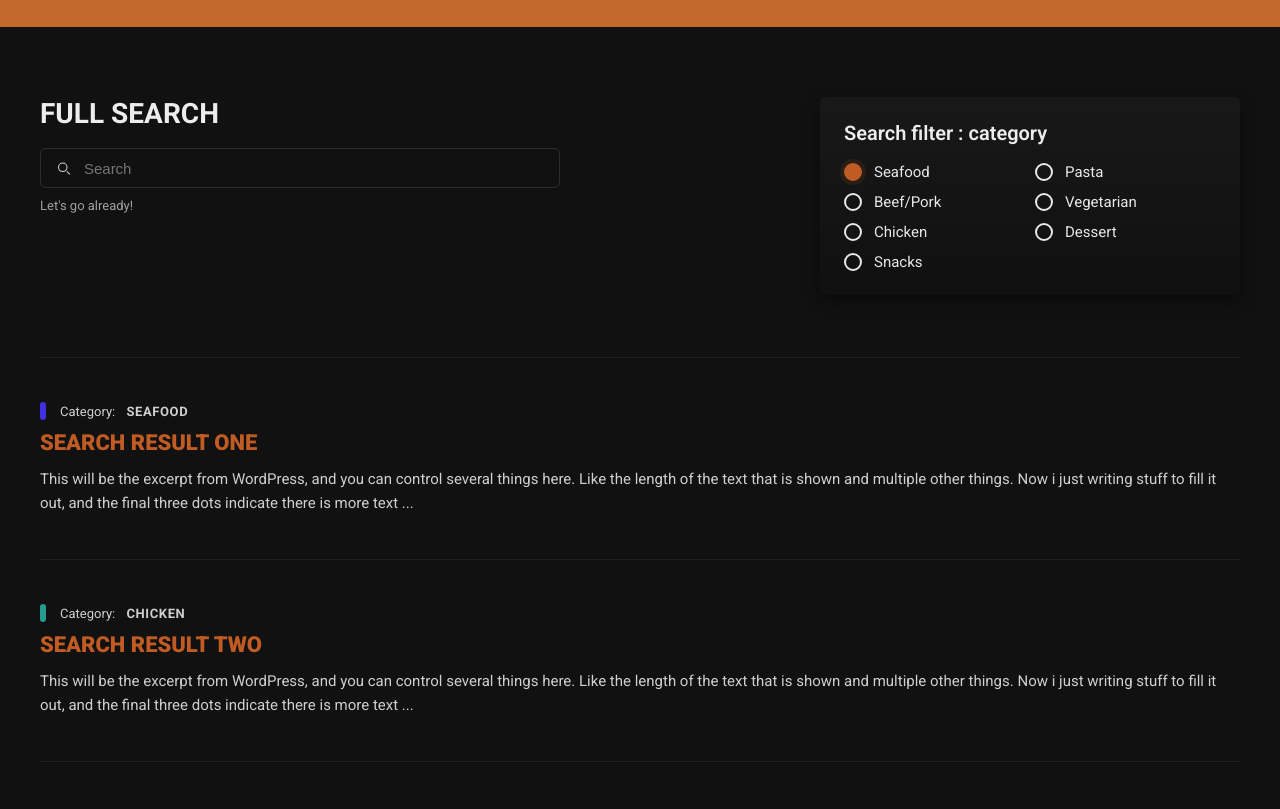
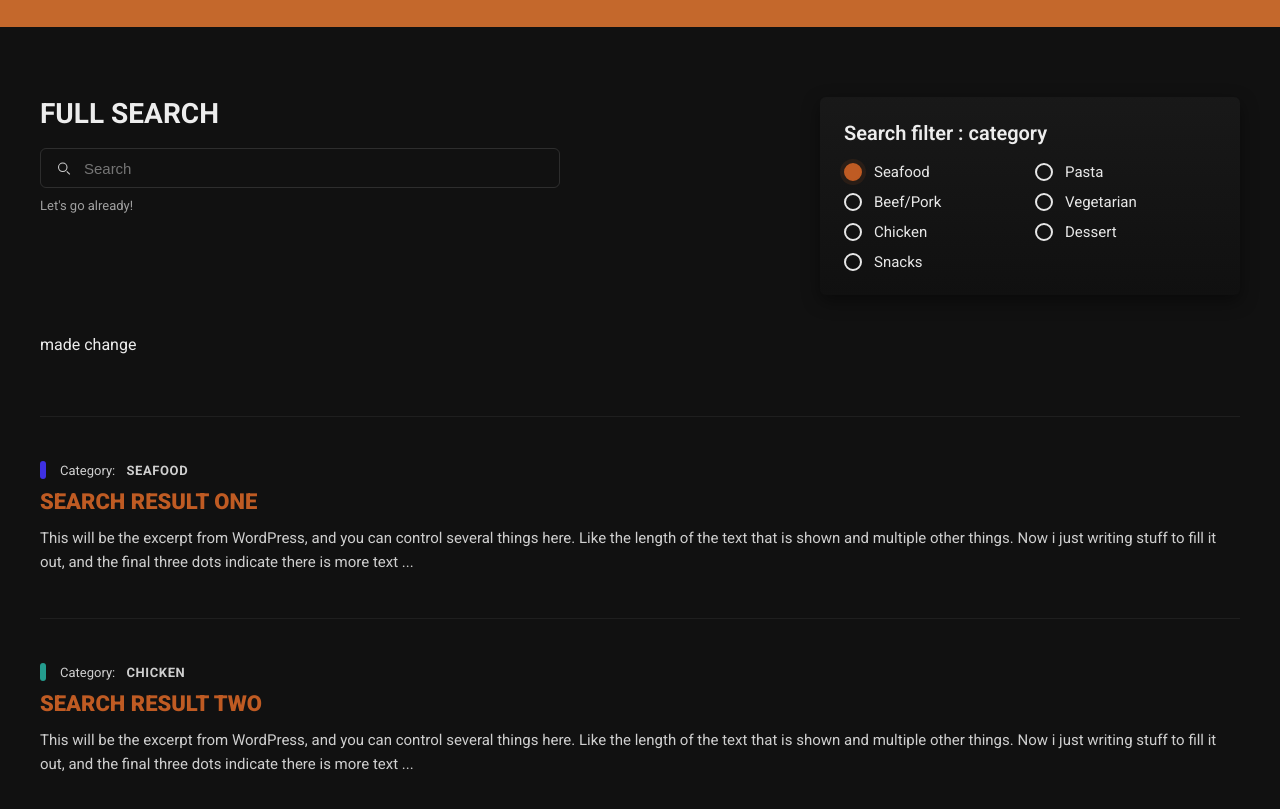
Before and after one commit to Vladis-prog/recipe-2025, a plain HTML site: page index.html in a window 1280 px wide. Shown: the part 5783-6592 px from the top of the page. Drawn offline with Linux system fonts and the light colour scheme; a web font is replaced by a local one.

Commit message:
fixed stuff

```diff
--- a/index.html
+++ b/index.html
@@ -662,7 +662,7 @@
       </div>
     </aside>
 
-
+made change
 
   </div>
 
```
